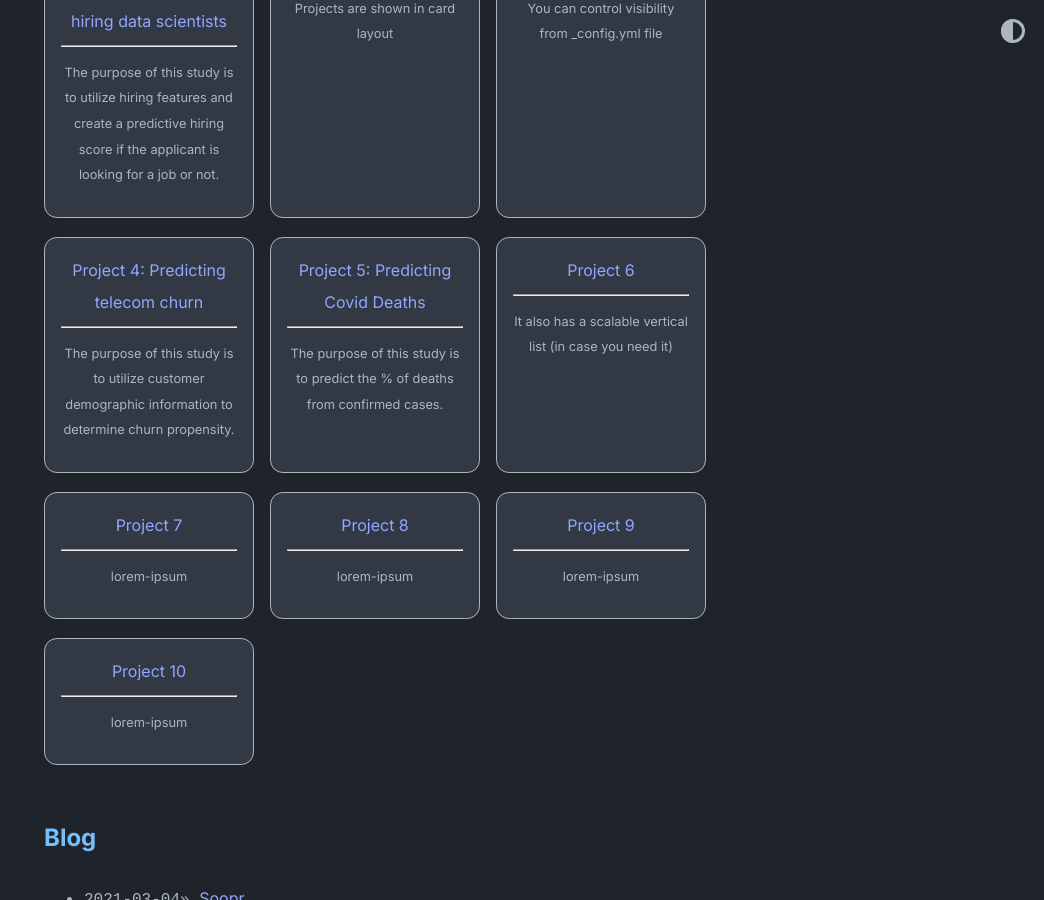
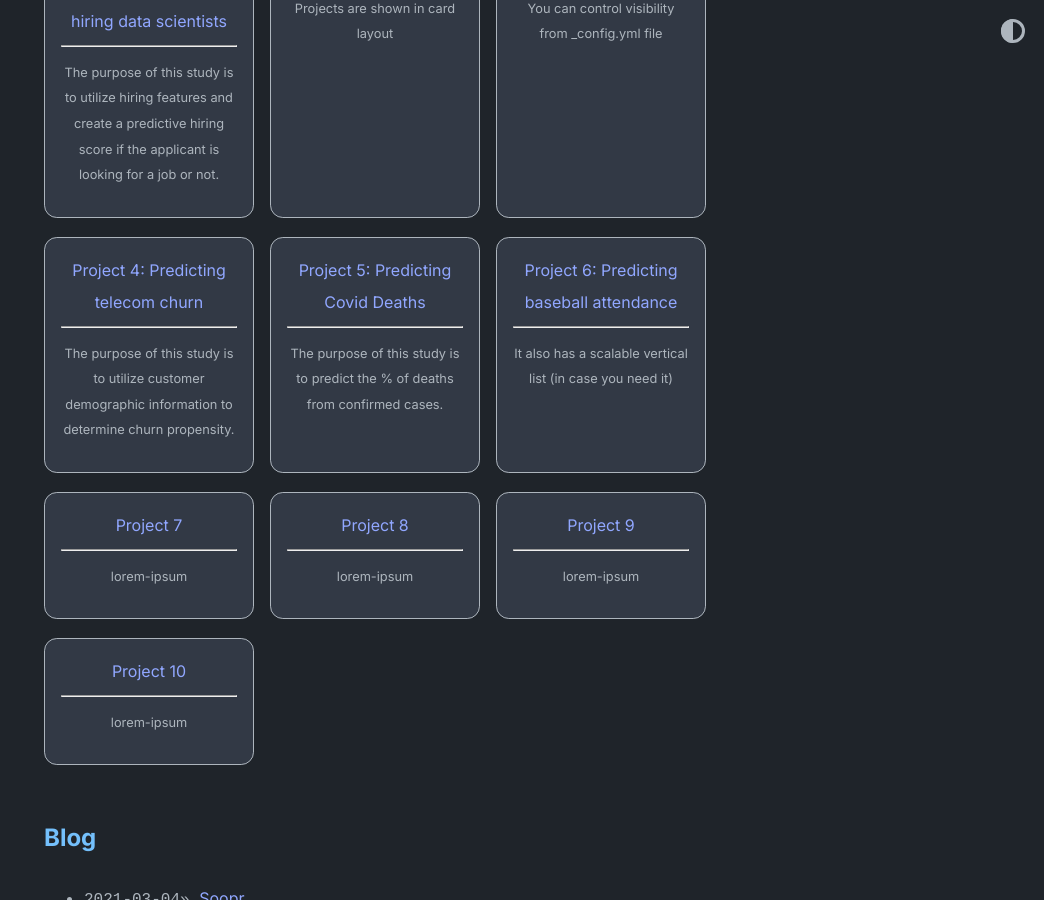
Before and after one commit to Josef9154/JRochelle_Portfolio, a Jekyll site: the page built from index.md, in a window 1280 px wide and 900 px high, scrolled down 515 px. Shown: the whole window, without its empty margins (236-1280 px from the left). Built offline with Jekyll 4.4.1, drawn with Linux system fonts in a browser that asks for light colours.

Commit message:
home.yml: updated title in project_entries

```diff
--- a/_data/home.yml
+++ b/_data/home.yml
@@ -26,7 +26,7 @@ project_entries:
     desc: >-
       The purpose of this study is to predict the % of deaths from confirmed
       cases.
-  - title: Project 6
+  - title: 'Project 6: Predicting baseball attendance'
     url: overview-post
     desc: It also has a scalable vertical list (in case you need it)
   - title: Project 7
```
